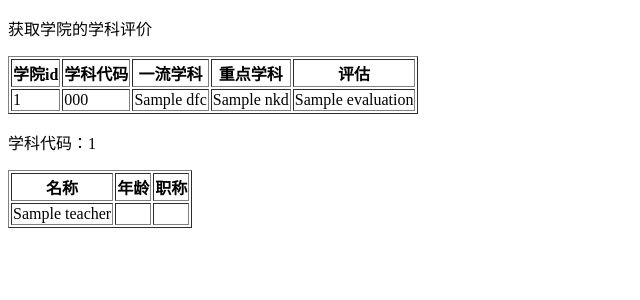
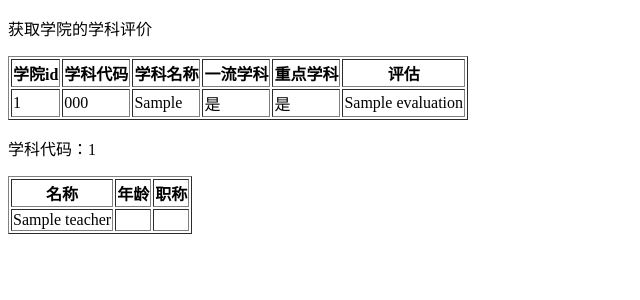
Before and after one commit to sky94520/ScholarDiscovery, a Flask app: template MicroFlask/templates/teachers.html in a window 1280 px wide. Shown: the top 300 px of the page, without its empty margins (0-640 px from the left). Run offline with Flask 3, Linux system fonts and the light colour scheme; the template is opened without the code that fills it: most values are stand-ins (such as "Sample title", 1, 10 or a date in 2020).

Commit message:
By <xiaoniu> 当前显示学科代码和学科名称，并根据学科的评估逆序排序

```diff
--- a/MicroFlask/app.py
+++ b/MicroFlask/app.py
@@ -42,13 +42,21 @@ def teacher_info(school_name, institution_name):
 
             if teacher_id in teachers:
                 dis_teachers[discipline_id].append(teachers[teacher_id])
-        # 学校信息
+        # 学校代码信息
         result = rpc.school.get_discipline_by_institution(institution_id)
         disciplines = json.loads(result)
+        # 获取学科的id数组
+        discipline_ids = []
+        for discipline in disciplines:
+            discipline_ids.append(discipline["discipline_code"])
+        # 获取学科对应的名称
+        json_str = rpc.school.get_names_by_discipline_ids(discipline_ids)
+        discipline_mapping = json.loads(json_str)
 
     return render_template("teachers.html",
                            disciplines=disciplines,
-                           dis_teachers=dis_teachers)
+                           dis_teachers=dis_teachers,
+                           discipline_mapping=discipline_mapping)
 
 
 if __name__ == '__main__':
--- a/MicroFlask/templates/teachers.html
+++ b/MicroFlask/templates/teachers.html
@@ -10,6 +10,7 @@
         <tr>
             <th>学院id</th>
             <th>学科代码</th>
+            <th>学科名称</th>
             <th>一流学科</th>
             <th>重点学科</th>
             <th>评估</th>
@@ -18,8 +19,21 @@
             <tr>
                 <td>{{ discipline["institution_id"] }}</td>
                 <td>{{ discipline["discipline_code"] }}</td>
-                <td>{{ discipline["dfc"] }}</td>
-                <td>{{ discipline["nkd"] }}</td>
+                <td>{{ discipline_mapping[discipline["discipline_code"]] }}</td>
+                <td>
+                    {% if discipline["dfc"] %}
+                        是
+                    {% else %}
+                        否
+                    {% endif %}
+                </td>
+                <td>
+                    {% if discipline["nkd"] %}
+                        是
+                    {% else %}
+                        否
+                    {% endif %}
+                </td>
                 <td>{{ discipline["evaluation"] }}</td>
             </tr>
         {% endfor %}
```
